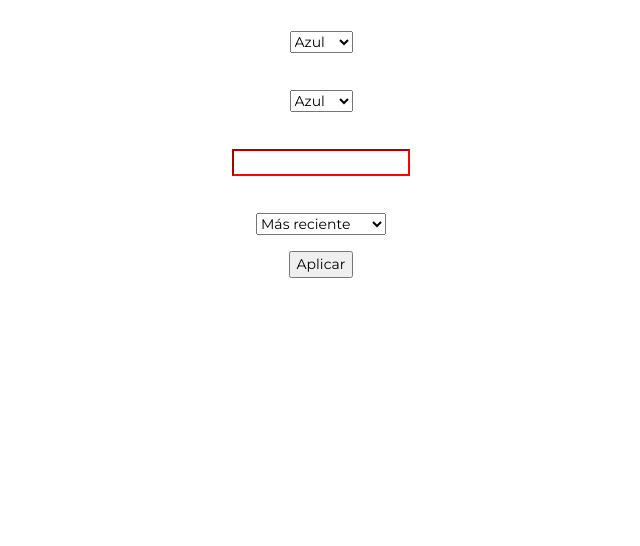
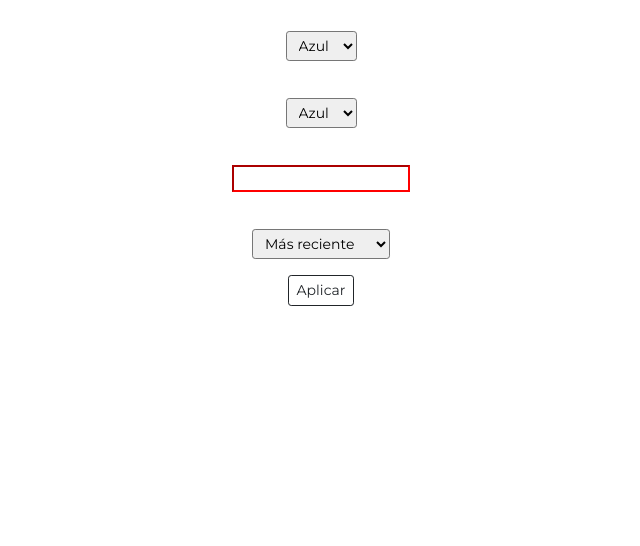
Before and after one commit to eliasraffaelli0/la-plata-floodnt, a Flask app: template app/templates/configuracion/configuracion.html in a window 1280 px wide. Shown: the part 110-656 px from the top of the page, without its empty margins (319-959 px from the left). Run offline with Flask 2, Linux system fonts and the light colour scheme; the template is opened without the code that fills it, so the values that code supplies are empty.

Commit message:
bootstrap agregado a la configuracion

```diff
--- a/app/templates/configuracion/configuracion.html
+++ b/app/templates/configuracion/configuracion.html
@@ -11,7 +11,7 @@
 
         <p>
             <label>Paleta de colores privada</label><br>
-            <select name='tema_privado' aria-selected="">
+            <select class="form-select-sm" name='tema_privado' aria-selected="">
                 <option value="blue" {% if g.config.tema_privado=="blue" %} selected="selected" {% endif %}>Azul
                 </option>
                 <option value="red" {% if g.config.tema_privado=="red" %} selected="selected" {% endif %}>Rojo</option>
@@ -21,7 +21,7 @@
         </p>
         <p>
             <label>Paleta de colores pública</label><br>
-            <select name='tema_publico'>
+            <select class="form-select-sm" name='tema_publico'>
                 <option value="blue" {% if g.config.tema_publico=="blue" %} selected="selected" {% endif %}>Azul
                 </option>
                 <option value="red" {% if g.config.tema_publico=="red" %} selected="selected" {% endif %}>Rojo</option>
@@ -36,7 +36,7 @@
         </p>
         <p>
             <label>Criterio de ordenación</label><br>
-            <select name='criterio_de_ordenacion'>
+            <select class="form-select-sm" name='criterio_de_ordenacion'>
                 <option value="desc" {% if g.config.criterio_de_ordenacion=="desc" %} selected="selected" {% endif %}>
                     Más reciente</option>
                 <option value="asc" {% if g.config.criterio_de_ordenacion=="asc" %} selected="selected" {% endif %}>
@@ -44,7 +44,7 @@
             </select>
         </p>
         </p>
-        <input type="submit" value="Aplicar">
+        <input class="btn btn-outline-dark btn-sm" type="submit" value="Aplicar">
         </p>
     </form>
 </section>
```
